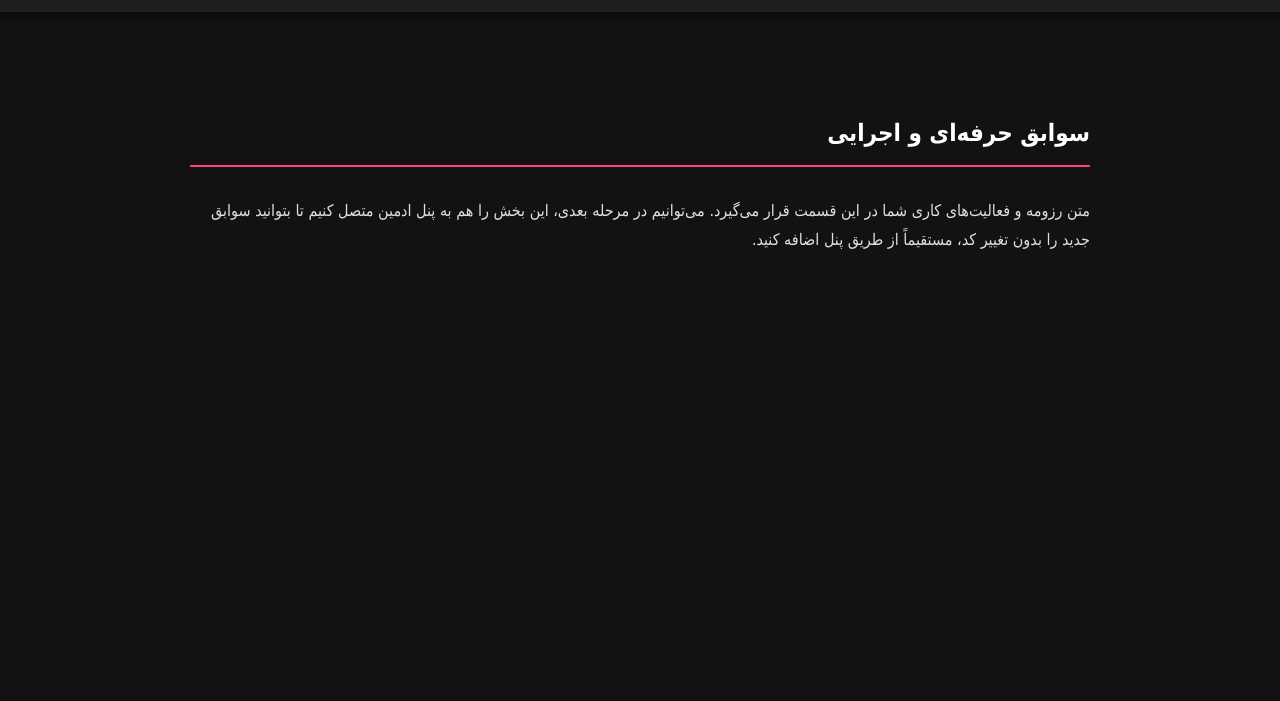
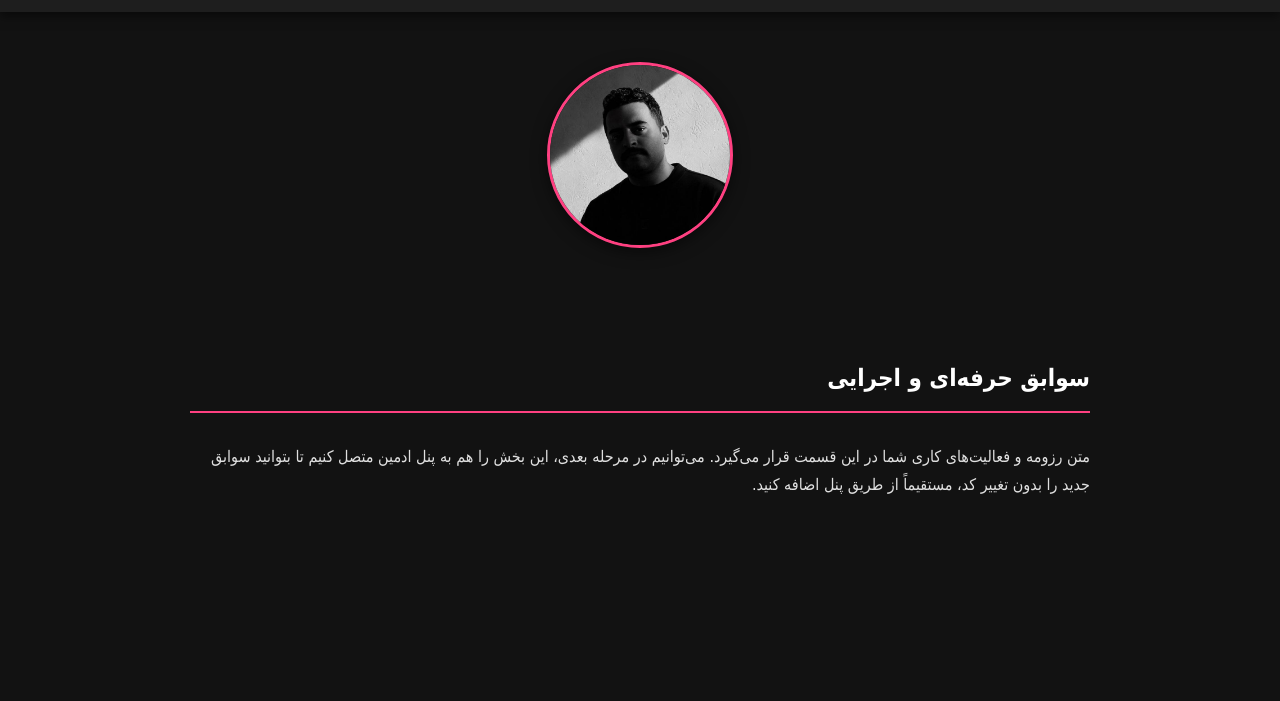
Before and after one commit to rabbani-esmaeil/portfolio-, an Eleventy site: page index.njk in a window 1280 px wide. Shown: the part 99-800 px from the top of the page. Built offline with nearby package versions, Linux system fonts and the light colour scheme; Eleventy itself is replaced by a stand-in of ours; files that its build step writes are made by us from their sources.

Commit message:
Update index.njk

```diff
--- a/index.njk
+++ b/index.njk
@@ -93,7 +93,11 @@
       <a href="#contact">تماس با من</a>
     </nav>
   </header>
-
+<!-- بخش عکس پروفایل -->
+  <div style="text-align: center; margin-top: 50px;">
+    <!-- اگر اسم عکس شما avatar.png است، نام آن را در خط زیر تغییر دهید -->
+    <img src="profile.jpg" alt="اسماعیل ربانی" style="width: 180px; height: 180px; border-radius: 50%; border: 3px solid #ff4081; object-fit: cover; box-shadow: 0 4px 15px rgba(0,0,0,0.5);">
+  </div>
   <!-- بخش اول: رزومه -->
   <section id="resume">
     <h2>سوابق حرفه‌ای و اجرایی</h2>
```
